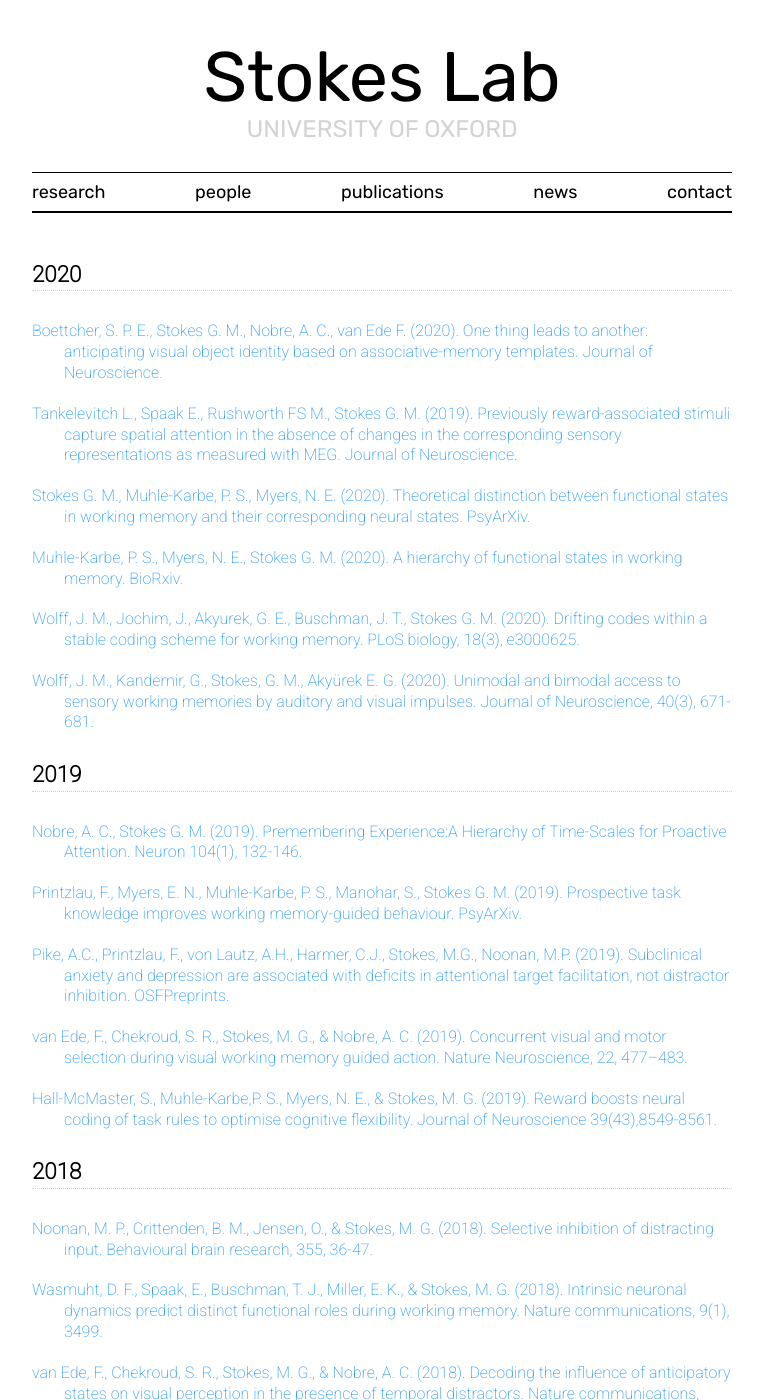
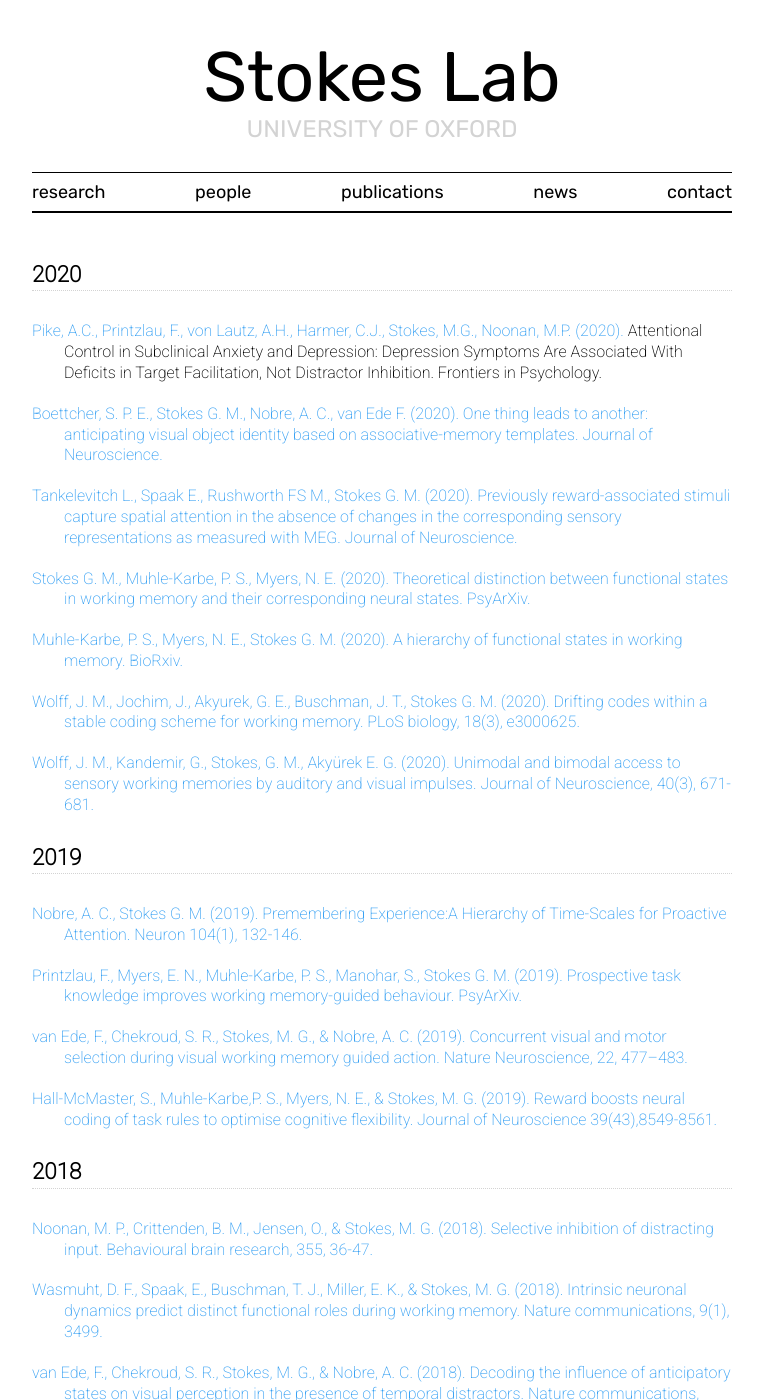
Before and after one commit to stokeslab/stokeslab.github.io, a Jekyll site: the page built from _pages/publications.html, in a window 1280 px wide and 1400 px high. Shown: the whole window, without its empty margins (258-1021 px from the left). Built offline with Jekyll 4.4.1, drawn with Linux system fonts in a browser that asks for light colours; nearby versions of some CDN libraries; some web fonts are replaced.

Commit message:
Update publications.html

```diff
--- a/_pages/publications.html
+++ b/_pages/publications.html
@@ -10,9 +10,11 @@
 <h1 class="pub-year">2020</h1>
 
 
+<p class="pub"> <a href="https://doi.org/10.31219/osf.io/n96s3" target="_blank"> Pike, A.C., Printzlau, F., von Lautz, A.H., Harmer, C.J., Stokes, M.G., Noonan, M.P. (2020).   </a> Attentional Control in Subclinical Anxiety and Depression: Depression Symptoms Are Associated With Deficits in Target Facilitation, Not Distractor Inhibition. Frontiers in Psychology. </p>
+
 <p class="pub"> <a href="https://www.jneurosci.org/content/jneuro/early/2020/04/03/JNEUROSCI.2751-19.2020.full.pdf" target="_blank">  Boettcher, S. P. E., Stokes G. M., Nobre, A. C., van Ede F. (2020). One thing leads to another: anticipating visual object identity based on associative-memory templates. Journal of Neuroscience.</a></p>
 
-<p class="pub"> <a href="https://www.jneurosci.org/content/jneuro/early/2020/04/29/JNEUROSCI.1172-19.2020.full.pdf" target="_blank"> Tankelevitch L., Spaak E., Rushworth FS M., Stokes G. M. (2019). Previously reward-associated stimuli capture spatial attention in the absence of changes in the corresponding sensory representations as measured with MEG. Journal of Neuroscience. </a></p>
+<p class="pub"> <a href="https://www.jneurosci.org/content/jneuro/early/2020/04/29/JNEUROSCI.1172-19.2020.full.pdf" target="_blank"> Tankelevitch L., Spaak E., Rushworth FS M., Stokes G. M. (2020). Previously reward-associated stimuli capture spatial attention in the absence of changes in the corresponding sensory representations as measured with MEG. Journal of Neuroscience. </a></p>
 
 <p class="pub"> <a href="https://psyarxiv.com/n37su/" target="_blank"> Stokes G. M., Muhle-Karbe, P. S., Myers, N. E. (2020). Theoretical distinction between functional states in working memory and their corresponding neural states. PsyArXiv. </a></p>
 
@@ -33,8 +35,6 @@
 <p class="pub"> <a href="https://www.cell.com/action/showPdf?pii=S0896-6273%2819%2930736-6" target="_blank"> Nobre, A. C., Stokes G. M. (2019). Premembering Experience:A Hierarchy of Time-Scales for Proactive Attention. Neuron 104(1), 132-146. </a></p>
 
 <p class="pub"> <a href="https://psyarxiv.com/qhku6/" target="_blank"> Printzlau, F., Myers, E. N., Muhle-Karbe, P. S., Manohar, S., Stokes G. M. (2019). Prospective task knowledge improves working memory-guided behaviour. PsyArXiv.</a></p>
-
-<p class="pub"> <a href="https://doi.org/10.31219/osf.io/n96s3" target="_blank"> Pike, A.C., Printzlau, F., von Lautz, A.H., Harmer, C.J., Stokes, M.G., Noonan, M.P. (2019).  Subclinical anxiety and depression are associated with deficits in attentional target facilitation, not distractor inhibition. OSFPreprints. </a></p>
 
 <p class="pub"> <a href="https://www.nature.com/articles/s41593-018-0335-6" target="_blank"> van Ede, F., Chekroud, S. R., Stokes, M. G., & Nobre, A. C. (2019). Concurrent visual and motor selection during visual working memory guided action. Nature Neuroscience, 22, 477–483.</a></p>
 
```
